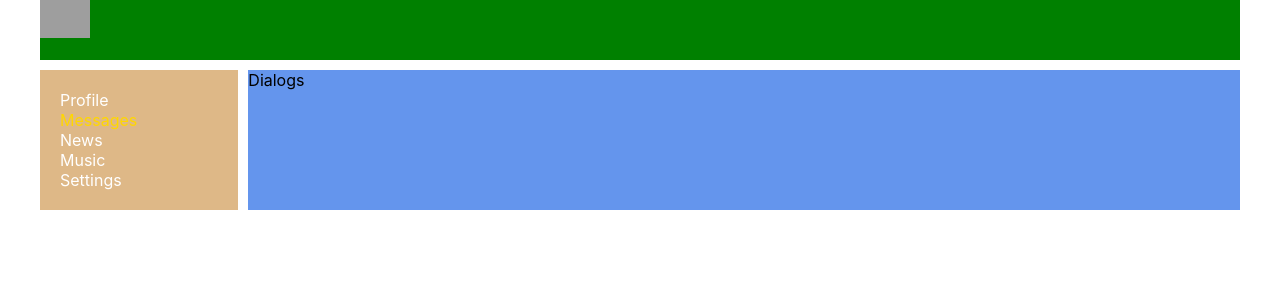
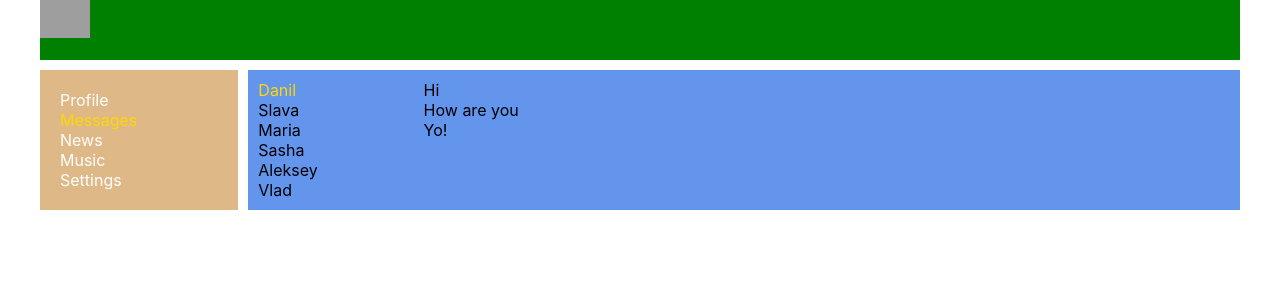
Before and after one commit to Vegeleee/react-social-network, a React (Create React App) app: page /dialogs in a window 1280 px wide. Shown: the top 300 px of the page. Built offline with nearby package versions, Linux system fonts and the light colour scheme; grey boxes are pictures that could not be loaded.

Commit message:
Dialogs page strusture created

```diff
--- a/src/components/Dialogs/Dialogs.jsx
+++ b/src/components/Dialogs/Dialogs.jsx
@@ -3,8 +3,20 @@ import classes from './Dialogs.module.css';
 
 const Dialogs = (props) => {
 	return (
-		<div>
-			Dialogs
+		<div className={classes.dialogs}>
+			<div className={classes.dialogItems}>
+				<div className={`${classes.dialog} ${classes.active}`}>Danil</div>
+				<div className={classes.dialog}>Slava</div>
+				<div className={classes.dialog}>Maria</div>
+				<div className={classes.dialog}>Sasha</div>
+				<div className={classes.dialog}>Aleksey</div>
+				<div className={classes.dialog}>Vlad</div>
+			</div>
+			<div className={classes.messages}>
+				<div className={classes.message}>Hi</div>
+				<div className={classes.message}>How are you</div>
+				<div className={classes.message}>Yo!</div>
+			</div>
 		</div>
 	);
 };
--- a/src/components/Dialogs/Dialogs.module.css
+++ b/src/components/Dialogs/Dialogs.module.css
@@ -0,0 +1,20 @@
+.dialogs {
+	display: grid;
+	grid-template-columns: 2fr 10fr;
+}
+
+.dialogItems {
+	padding: 10px;
+}
+
+.dialogItems .dialog.active {
+	color: gold;
+}
+
+.messages {
+	padding: 10px;
+}
+
+/* .message {
+
+} */
```
